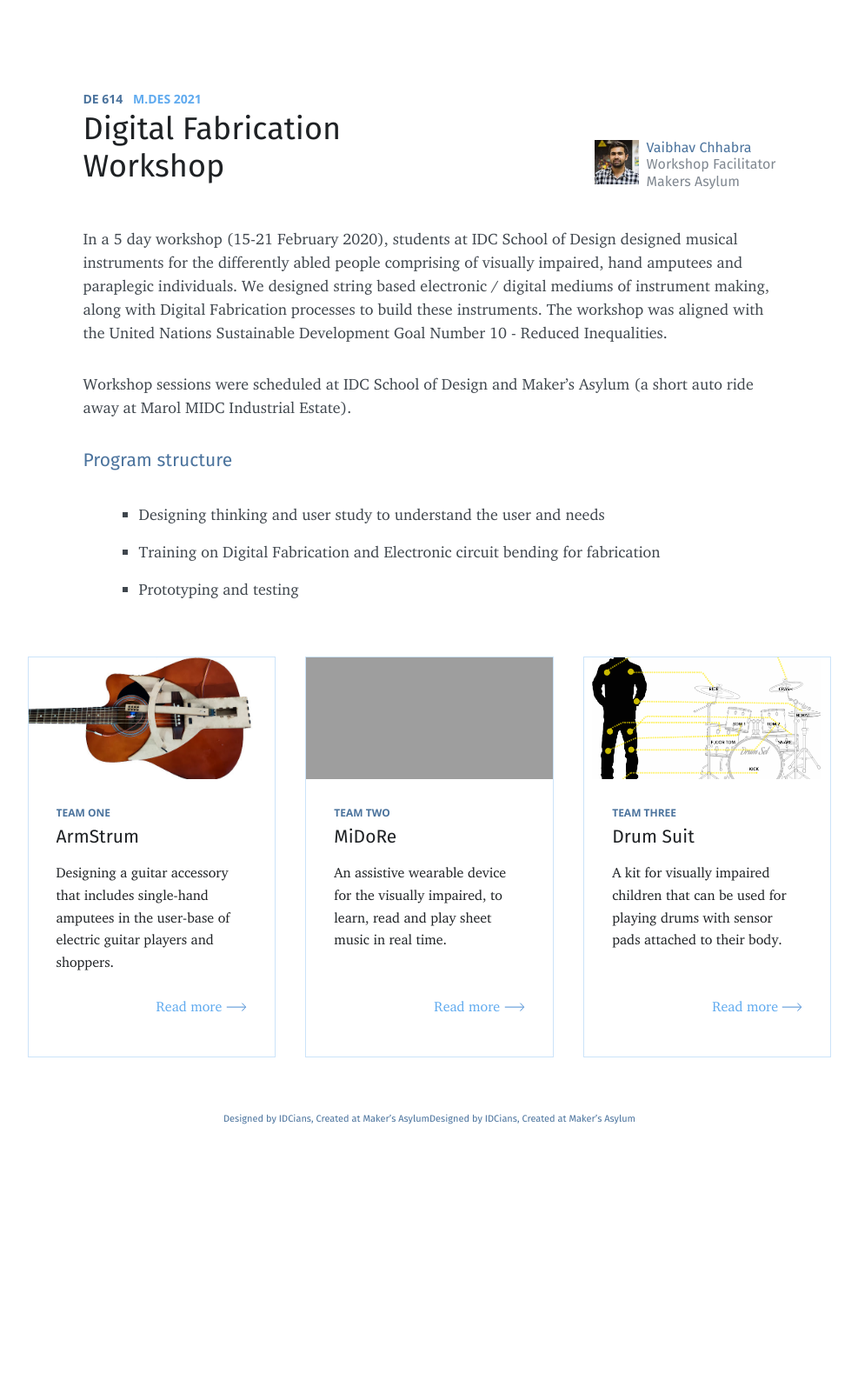
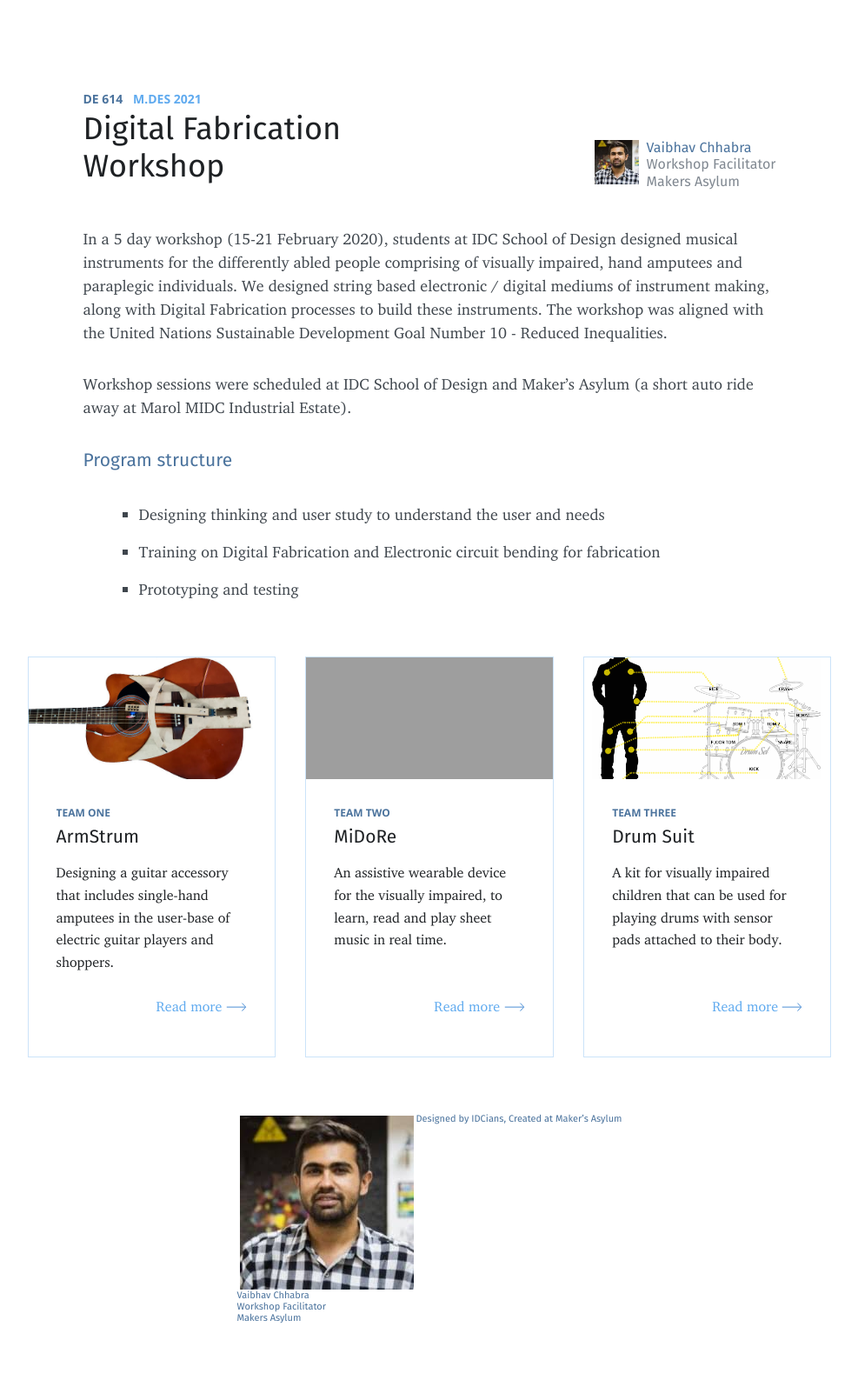
Before and after one commit to amitjenaiitbm/ma-dfworkshop, a Jekyll site: the page built from index.md, in a window 1280 px wide. Shown: the whole page at 87% size, without its empty margins (146-1133 px from the left). Built offline with Jekyll 4.4.1, drawn with Linux system fonts in a browser that asks for light colours; nearby versions of some CDN libraries; before the commit the page ends 1357 px from its top, so only the background shows below that.

Commit message:
Update default.html

```diff
--- a/_layouts/default.html
+++ b/_layouts/default.html
@@ -64,8 +64,11 @@ title: Digital Fabrication Workshop
         </div>
 
         <section class="footer">
-            <div class="made fs">
-                Designed by IDCians, Created at Maker’s Asylum
+            <div class="prof fs">
+                <div class="img">
+                    <img src="{{site.baseurl}}img/vaibhav.jpeg" alt="">
+                </div>
+                <div class="name">Vaibhav Chhabra<br><span>Workshop Facilitator<br>Makers Asylum</span></div>
             </div>
             <div class="made fs">
                 Designed by IDCians, Created at Maker’s Asylum
```
